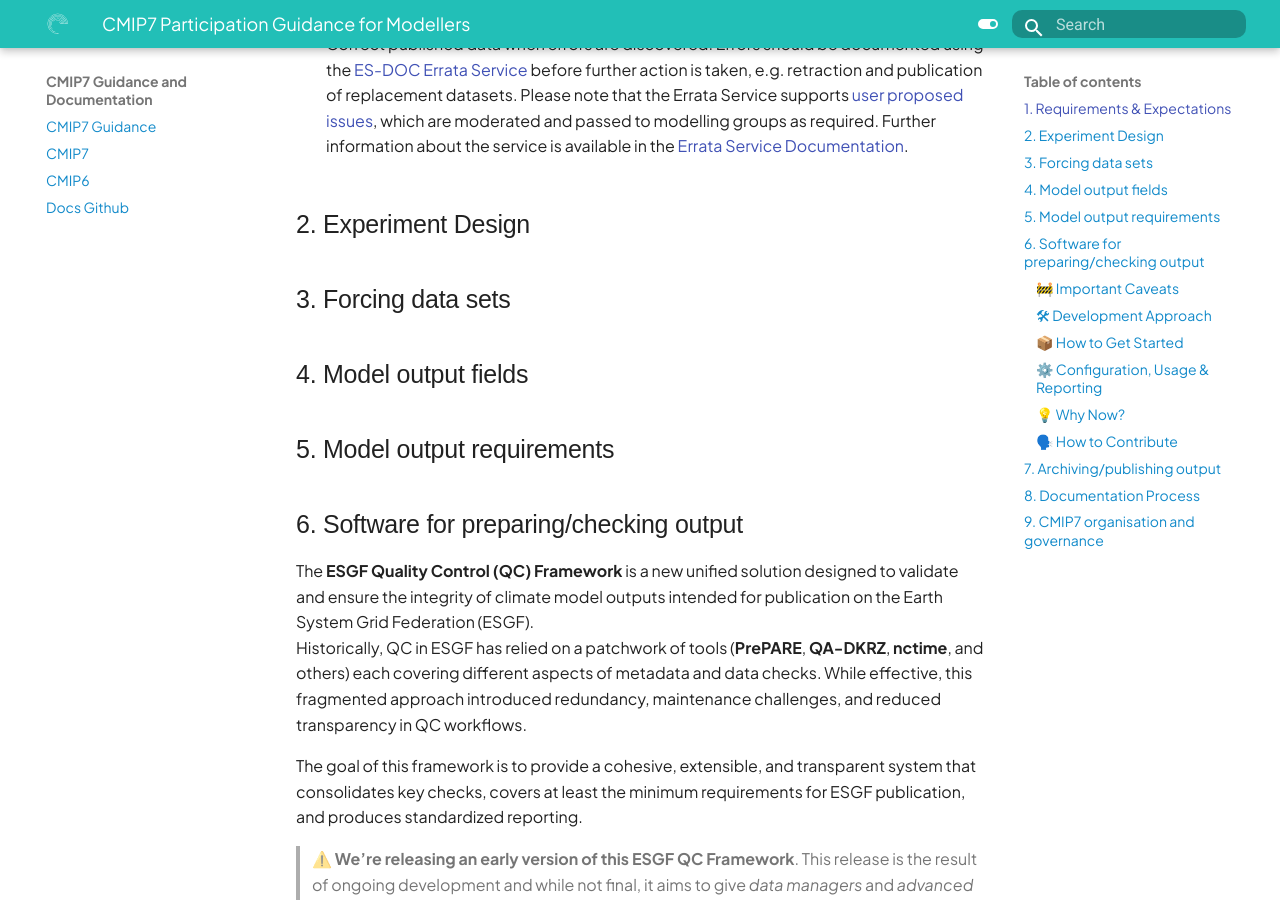
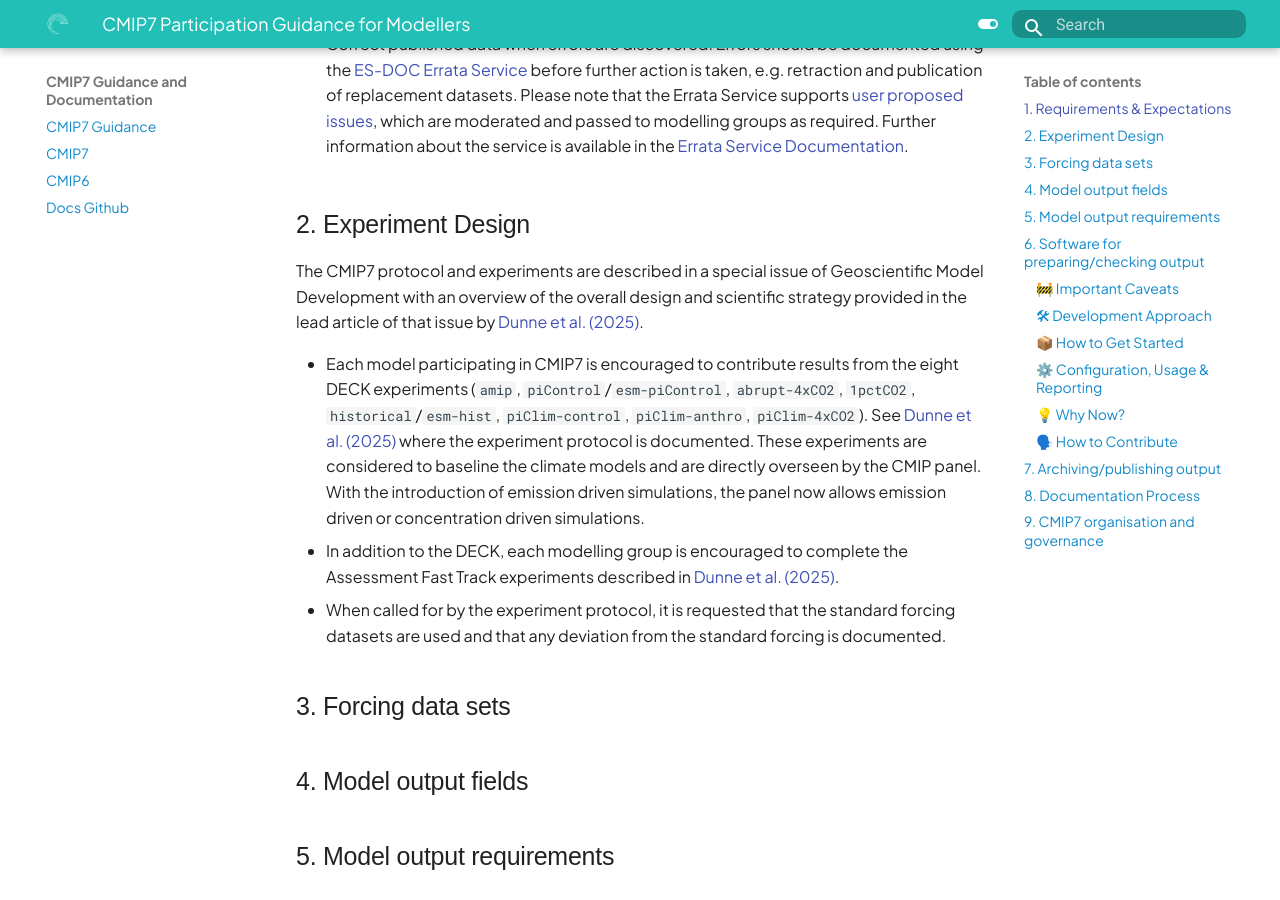
Before and after one commit to WCRP-CMIP/cmip7-guidance, an MkDocs documentation site: the page built from docs/CMIP7/guidance_for_modellers.md, in a window 1280 px wide and 900 px high, scrolled down 902 px. Built offline with MkDocs 1.6.1 and Material for MkDocs 9.7.7, drawn with Linux system fonts in a browser that asks for light colours; some web fonts are replaced.

Commit message:
#3: First draft of experiment design section

```diff
--- a/docs/CMIP7/guidance_for_modellers.md
+++ b/docs/CMIP7/guidance_for_modellers.md
@@ -51,6 +51,21 @@
   [Errata Service Documentation](https://ipsl.gitbook.io/esgf-errata-service).
 
 ## 2.  Experiment Design
+
+The CMIP7 protocol and experiments are described in a special issue of Geoscientific Model Development with an overview
+of the overall design and scientific strategy provided in the lead article of that issue by
+[Dunne et al. (2025)]( https://doi.org/10.5194/gmd-18-6671-2025).
+
+-	Each model participating in CMIP7 is encouraged to contribute results from the eight DECK experiments
+  (`amip`, `piControl`/`esm-piControl`, `abrupt-4xCO2`, `1pctCO2`, `historical`/`esm-hist`, `piClim-control`, `piClim-anthro`,
+  `piClim-4xCO2`). See [Dunne et al. (2025)]( https://doi.org/10.5194/gmd-18-6671-2025) where the experiment protocol
+  is documented. These experiments are considered to baseline the climate models and are directly overseen by the CMIP panel.
+  With the introduction of emission driven simulations, the panel now allows emission driven or concentration driven simulations.
+-	In addition to the DECK, each modelling group is encouraged to complete the Assessment Fast Track experiments described in
+  [Dunne et al. (2025)]( https://doi.org/10.5194/gmd-18-6671-2025).
+-	When called for by the experiment protocol, it is requested that the standard forcing datasets are used and that any deviation
+  from the standard forcing is documented.
+
 ## 3.  Forcing data sets
 ## 4.  Model output fields
 ## 5.  Model output requirements
```
